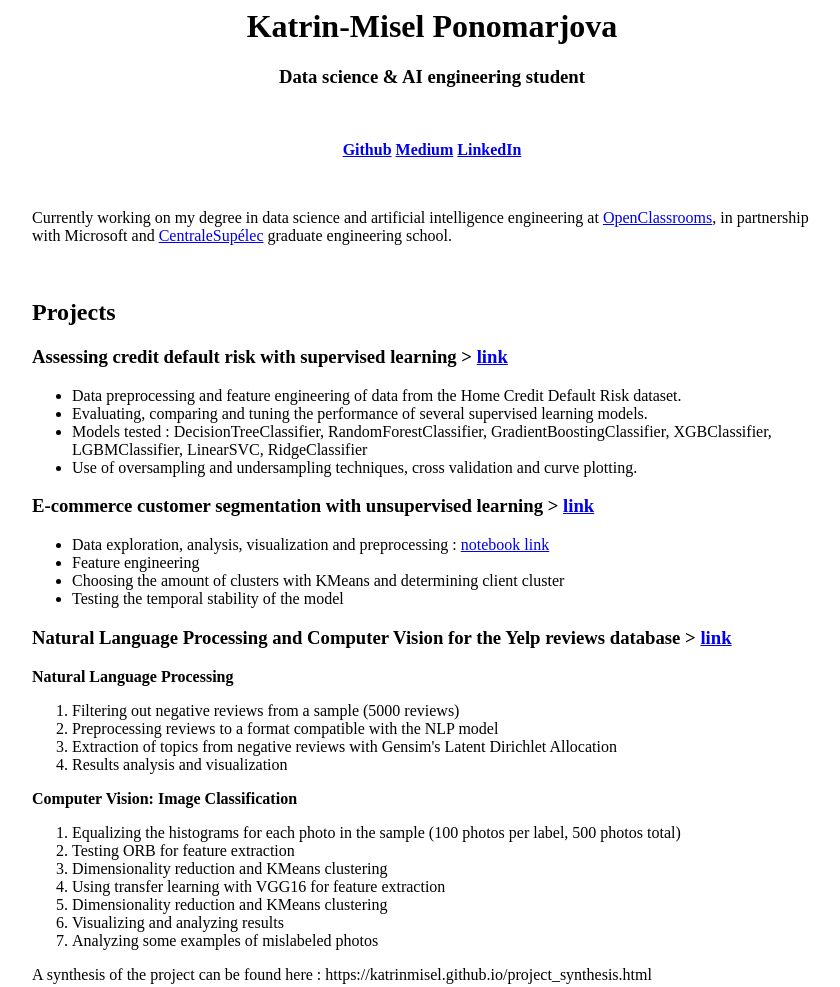
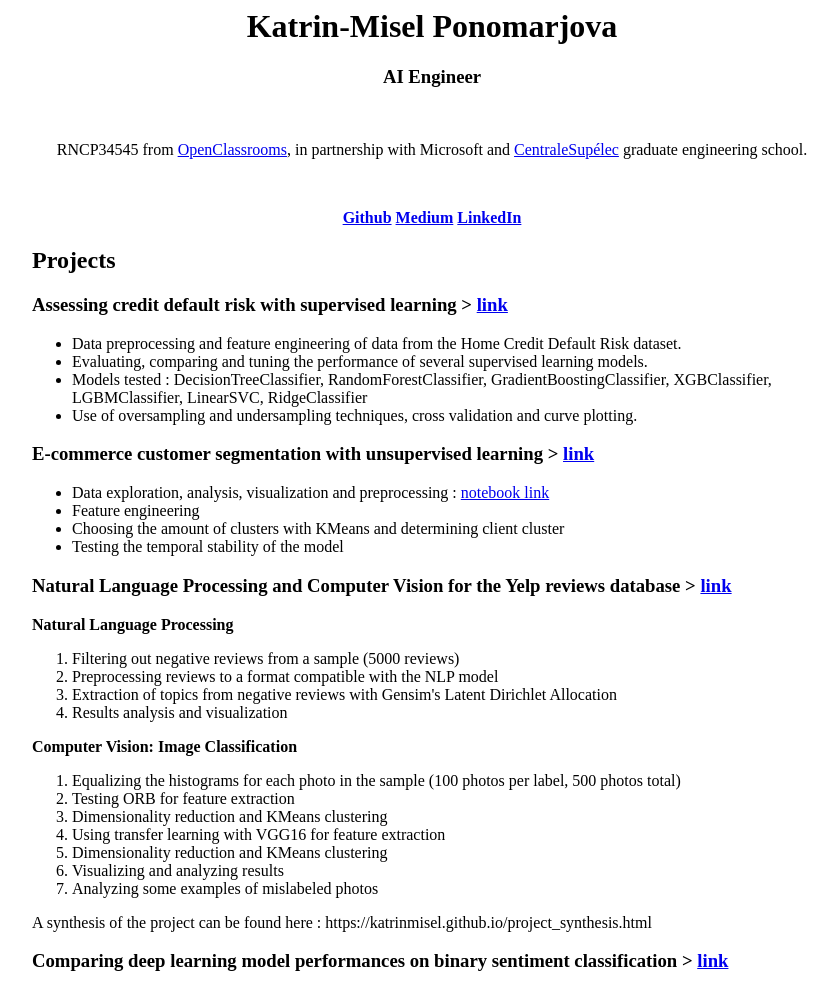
Before and after one commit to katrinmisel/katrinmisel.github.io, a plain HTML site: page index.html in a window 1280 px wide. Shown: the top 987 px of the page, without its empty margins (208-1048 px from the left). Drawn offline with Linux system fonts and the light colour scheme.

Commit message:
Update index.html

```diff
--- a/index.html
+++ b/index.html
@@ -8,20 +8,17 @@
 		</div>
 
 		<div class="introduction" style="max-width: 800px;margin: auto;">
-			<h3><center>Data science &amp; AI engineering student</center></h3>
+			<h3><center>AI Engineer</center></h3>
+			<br>
+			<p><center>RNCP34545 from  <a href="https://openclassrooms.com/fr/paths/188-ingenieur-ia">OpenClassrooms</a>,
+					in partnership with Microsoft and <a href="https://en.wikipedia.org/wiki/CentraleSup%C3%A9lec">CentraleSupélec</a>
+					graduate engineering school.</center></p>
 			<br>
 			<p><b></b></p><center><b>
 				<a href="https://github.com/katrinmisel">Github</a>
 				<a href="https://medium.com/@katrinmisel">Medium</a>
 				<a href="https://www.linkedin.com/in/katrin-ponomarjova/">LinkedIn</a>
 			</b></center><p></p>
-			<br>
-				<p>Currently working on my degree in data science and artificial intelligence
-					engineering at <a href="https://openclassrooms.com/fr/paths/188-ingenieur-ia">OpenClassrooms</a>,
-					in partnership with Microsoft and <a href="https://en.wikipedia.org/wiki/CentraleSup%C3%A9lec">CentraleSupélec</a>
-					graduate engineering school.
-				</p>
-			<br>
 		</div>
 
 		<div class="content" style="max-width: 800px;margin: auto;">
@@ -116,7 +113,7 @@
                         <li>Deploying a webapp using Azure functions (HTTP triggered) to Streamlit > <a href="https://recommendations.streamlit.app/">link</a></li>
                     </ul>
 
-				<h3>Current project: Chatbot, tools:</h3>
+				<h3>Chatbot, tools:</h3>
                     <ul>
                         <li>Microsoft Bot Framework SDK v4 for Python</li>
                         <li>Azure cognitive service LUIS</li>
```
